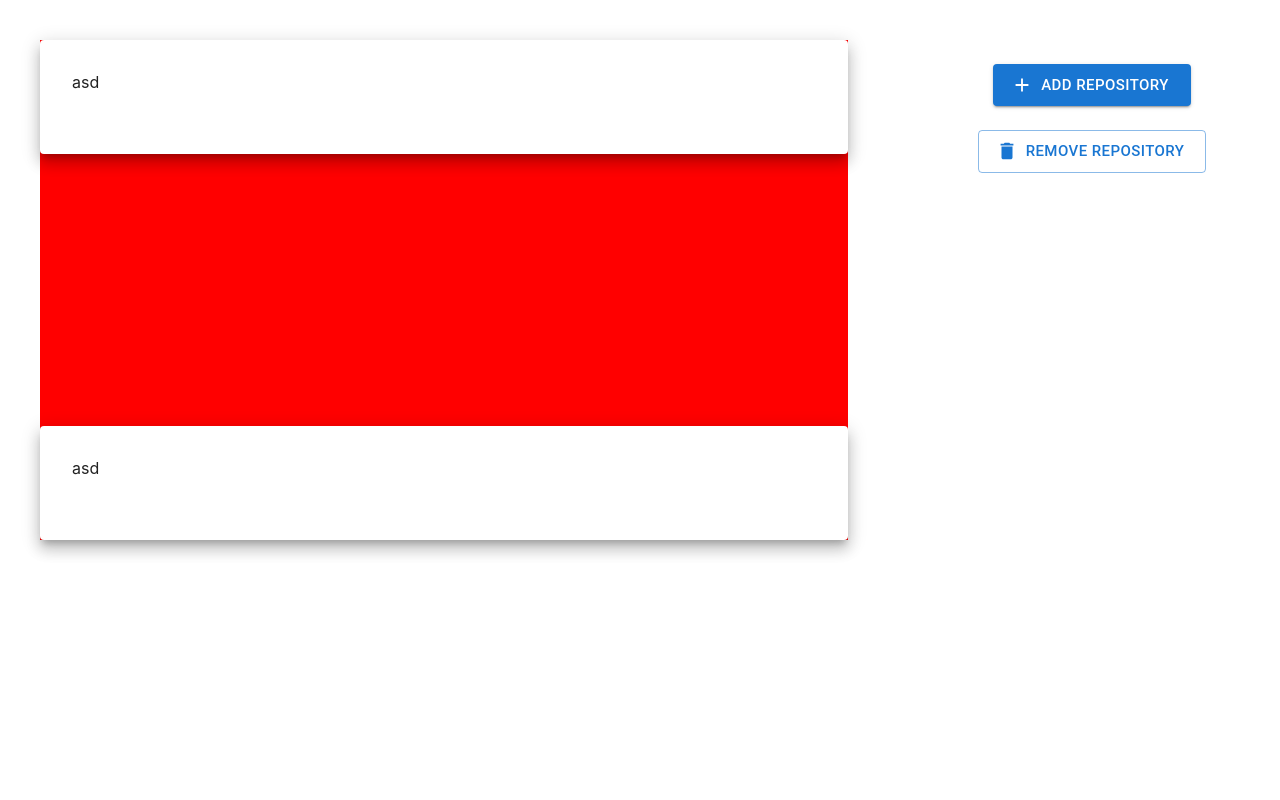
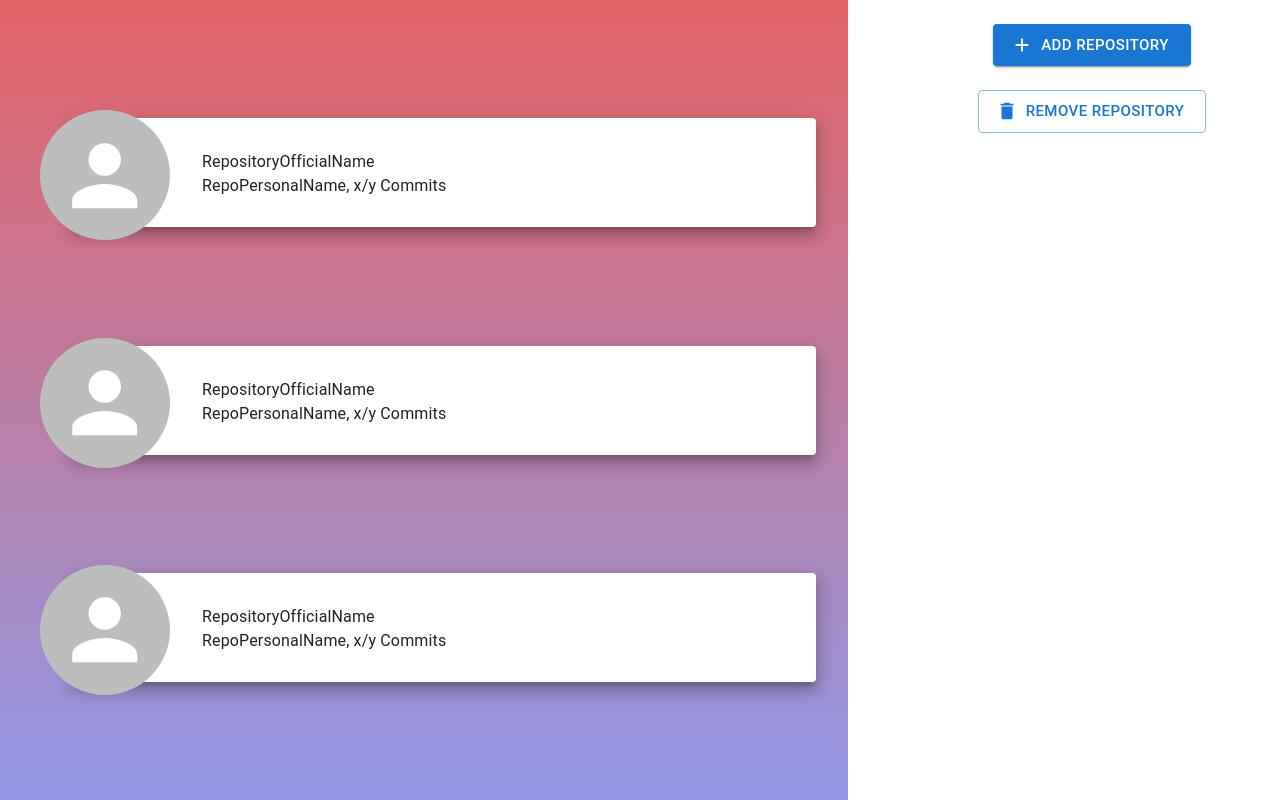
Before and after one commit to peclarke/repogotchi, a React (Create React App) app in the folder front-end/: page / in a window 1280 px wide. Built offline with nearby package versions, Linux system fonts and the light colour scheme.

Commit message:
it's only a public repo that everyone will see paul

```diff
--- a/front-end/src/components/RepoListItem.tsx
+++ b/front-end/src/components/RepoListItem.tsx
@@ -1,14 +1,28 @@
-import React from 'react';
+import React, { useState } from 'react';
 import Paper from '@mui/material/Paper';
+import Box from '@mui/material/Box';
+import Avatar from '@mui/material/Avatar';
+import Typography from '@mui/material/Typography';
 
 export type RepoListItemProps = {
 
 }
 
 export default function RepoListItem(props: RepoListItemProps) {
+    const [elevation, setElevation] = useState(10);
+
     return (
-        <Paper sx = {{ height: 50, padding: 4}} elevation={10}>
-            asd
+        <Paper sx = {{ height: 45, padding: 4, ml: 5}} elevation={elevation}
+               onMouseEnter={() => setElevation(20)}
+               onMouseLeave={() => setElevation(10)}
+        >
+            <Box sx = {{ display: 'flex', flexDirection: 'row' }}>
+                <Avatar sx={{ width: 130, height: 130, ml: -8, mt: -5 }}/>
+                <Box sx = {{ ml: 4 }}>
+                    <Typography>RepositoryOfficialName</Typography>
+                    <Typography>RepoPersonalName, x/y Commits</Typography>
+                </Box>
+            </Box>
         </Paper>
     )
 }
--- a/front-end/src/screens/RepoListScreen.tsx
+++ b/front-end/src/screens/RepoListScreen.tsx
@@ -4,20 +4,25 @@ import React from 'react';
 import BigButton from '../components/actions/BigButton';
 import ManageRepos from '../components/actions/ManageRepos';
 import RepoListItem from '../components/RepoListItem';
+import useWindowDimensions from '../hooks/useWindowDimensions';
 
 export type RepoListScreenProps = {
 
 }
 
 export default function RepoListScreen(props: RepoListScreenProps) {
-
+    const { height } = useWindowDimensions();
 
     return (
         <>
-        <Box sx={{ flexGrow: 1, mt: 5 }}>
+        <Box sx={{ flexGrow: 1 }}>
             <Grid container spacing={2}>
                 <Grid item xs={8}>
-                    <Box sx = {{ ml: 5, justifyContent: 'space-between', display: 'flex', flexDirection: 'column', height: 500, backgroundColor: 'red'}}>
+                    <Box sx = {{ justifyContent: 'space-evenly', display: 'flex',
+                                 flexDirection: 'column', height: height, background: "linear-gradient(#e66465, #9198e5)",
+                                 paddingLeft: 4, paddingRight: 4}}>
+                        {/* Render this with a proper list element from mui  */}
+                        <RepoListItem />
                         <RepoListItem />
                         <RepoListItem />
                     </Box>
```
